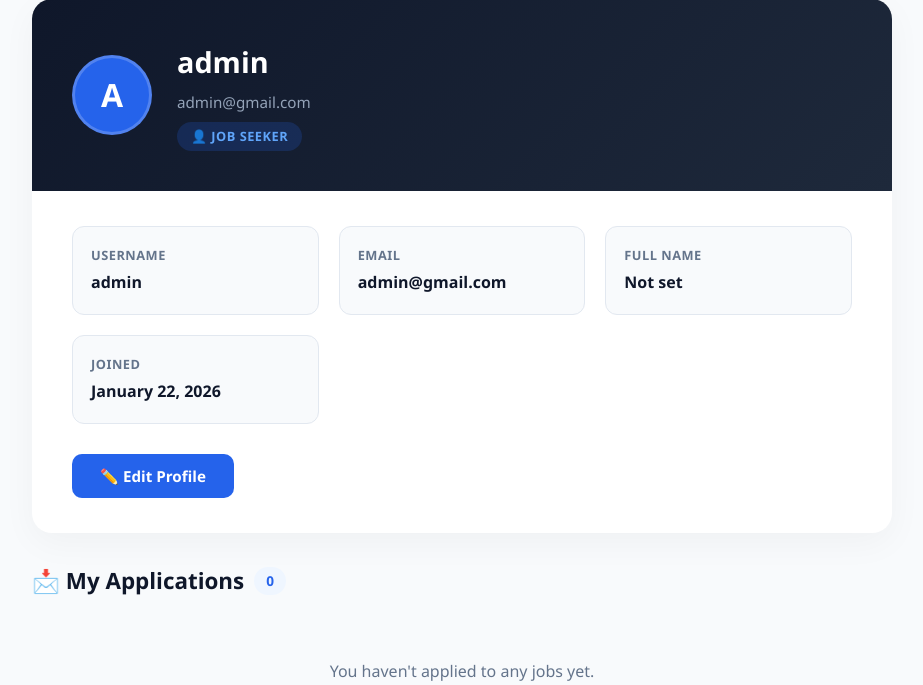
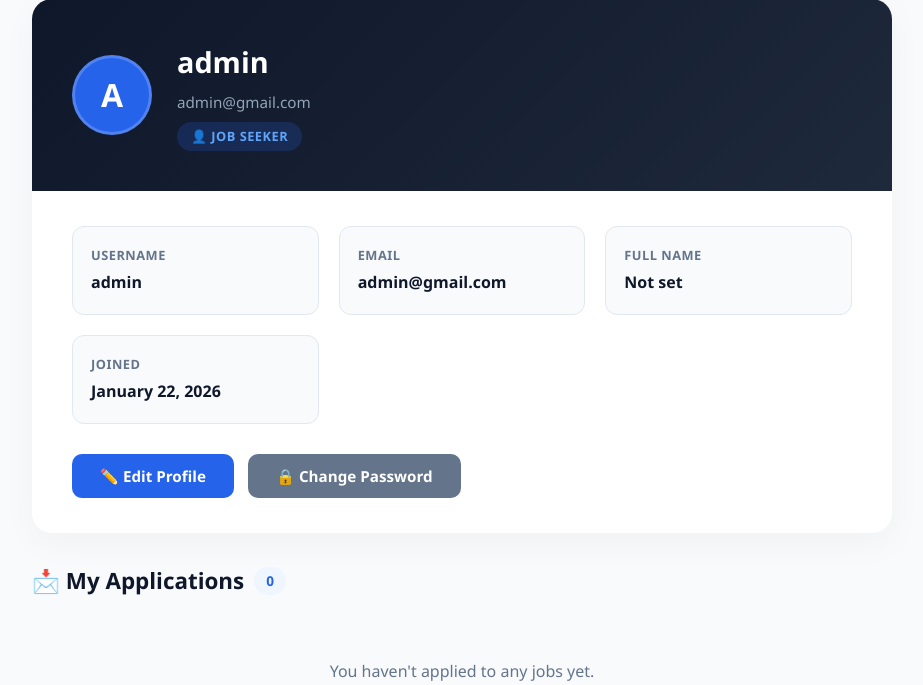
Before and after one commit to Prajinprakash2025/Fake_Job_Scam, a Django app: page /profile/ in a window 1280 px wide. Shown: the part 119-804 px from the top of the page, without its empty margins (178-1101 px from the left). Run offline with Django 5.2, Linux system fonts and the light colour scheme; a user stored in the database is signed in; data comes from the database, SQL or seed files in the repository; parts of the project's set-up code (start-up, migrations or seed data) failed here and were passed over.

Commit message:
Fixed recruiter login and password reset issues, added change password feature

```diff
--- a/scanner/templates/user_profile.html
+++ b/scanner/templates/user_profile.html
@@ -158,6 +158,7 @@
             </div>
 
             <button class="btn-edit" onclick="document.getElementById('editModal').classList.add('show')">✏️ Edit Profile</button>
+            <button class="btn-edit" onclick="document.getElementById('passwordModal').classList.add('show')" style="background: #64748b; margin-left: 10px;">🔒 Change Password</button>
         </div>
     </div>
 
@@ -235,6 +236,32 @@
         </div>
     </div>
 
+    <!-- CHANGE PASSWORD MODAL -->
+    <div class="edit-overlay" id="passwordModal">
+        <div class="edit-modal">
+            <button class="close-modal" onclick="document.getElementById('passwordModal').classList.remove('show')">&times;</button>
+            <h2>🔒 Change Password</h2>
+            <p class="subtitle">Secure your account by updating your password.</p>
+
+            <form method="post" action="{% url 'change_password' %}">
+                {% csrf_token %}
+                <div class="form-group">
+                    <label for="old_password">Current Password</label>
+                    <input type="password" id="old_password" name="old_password" required placeholder="Enter current password">
+                </div>
+                <div class="form-group">
+                    <label for="new_password">New Password</label>
+                    <input type="password" id="new_password" name="new_password" required placeholder="Enter new password">
+                </div>
+                <div class="form-group">
+                    <label for="confirm_password">Confirm New Password</label>
+                    <input type="password" id="confirm_password" name="confirm_password" required placeholder="Re-type new password">
+                </div>
+                <button type="submit" class="btn-save" style="background: #0f172a;">🛡️ Update Password</button>
+            </form>
+        </div>
+    </div>
+
     <!-- EDIT COMPANY PROFILE MODAL -->
     {% if user.profile.role == 'recruiter' and recruiter_form %}
     <div class="edit-overlay" id="editCompanyModal">
--- a/scanner/urls.py
+++ b/scanner/urls.py
@@ -44,6 +44,7 @@ urlpatterns = [
     path("forgot-password/", views.forgot_password, name="forgot_password"),
     path("otp-verify/", views.otp_verify, name="otp_verify"),
     path("reset-password/", views.reset_password, name="reset_password"),
+    path("change-password/", views.change_password, name="change_password"),
 
     path('logout/', auth_views.LogoutView.as_view(next_page='home'), name='logout'),
 
--- a/scanner/views.py
+++ b/scanner/views.py
@@ -203,7 +203,14 @@ def recruiter_login(request):
         email = request.POST.get("email")
         password = request.POST.get("password")
 
-        user = authenticate(request, username=email, password=password)
+        user = None
+        # 🔍 IMPROVED: Find user by email case-insensitively first
+        try:
+            target_user = User.objects.get(username__iexact=email)
+            user = authenticate(request, username=target_user.username, password=password)
+        except (User.DoesNotExist, User.MultipleObjectsReturned):
+            # Fallback to standard authenticate if username__iexact fails or returns multiple
+            user = authenticate(request, username=email, password=password)
 
         if user:
             # Check if they have a profile and are a recruiter
@@ -808,9 +815,16 @@ def reset_password(request):
              return redirect("forgot_password")
 
         if password == confirm:
-            user = User.objects.get(email=email)
-            user.set_password(password)
-            user.save()
+            # 🔍 FIXED: Handle multiple users with same email by resetting all of them
+            # This ensures that if a recruiter has a user account too, both get updated.
+            users = User.objects.filter(email__iexact=email)
+            if not users.exists():
+                 # Fallback to reset_email session just in case
+                 return redirect("forgot_password")
+
+            for user in users:
+                user.set_password(password)
+                user.save()
 
             # Clean up session
             if "reset_otp" in request.session: del request.session["reset_otp"]
@@ -822,3 +836,29 @@ def reset_password(request):
             return render(request, "reset_password.html", {"error": "Passwords do not match."})
 
     return render(request, "reset_password.html")
+
+
+@login_required
+def change_password(request):
+    if request.method == "POST":
+        old_password = request.POST.get("old_password")
+        new_password = request.POST.get("new_password")
+        confirm_password = request.POST.get("confirm_password")
+
+        if not request.user.check_password(old_password):
+            messages.error(request, "Incorrect current password.")
+        elif new_password != confirm_password:
+            messages.error(request, "New passwords do not match.")
+        elif len(new_password) < 6:
+            messages.error(request, "Password must be at least 6 characters.")
+        else:
+            request.user.set_password(new_password)
+            request.user.save()
+            # Important: update session to keep user logged in
+            from django.contrib.auth import update_session_auth_hash
+            update_session_auth_hash(request, request.user)
+            messages.success(request, "Password updated successfully!")
+
+        return redirect("user_profile")
+
+    return redirect("user_profile")
```
